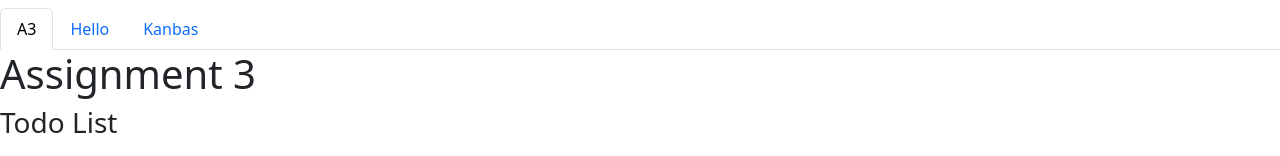
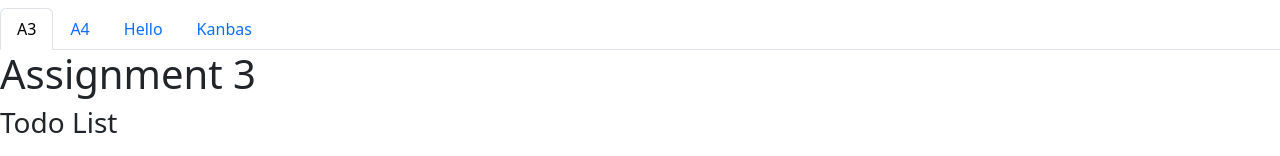
Before and after one commit to dylanmarin/kanbas-react-web-app, a React (Create React App) app: page /hello#/Labs/a3 in a window 1280 px wide. Shown: the top 156 px of the page. Built offline with nearby package versions, Linux system fonts and the light colour scheme.

Commit message:
labs a4 init commit

```diff
--- a/src/App.js
+++ b/src/App.js
@@ -10,7 +10,7 @@
         <HashRouter>
             <div>
                 <Routes>
-                    <Route path="/" element={<Navigate to="/Labs"/>}/>
+                    <Route path="/" element={<Navigate to="/Labs/a3"/>}/>
                     <Route path="/hello" element={<HelloWorld/>}/>
                     <Route path="/Labs/*" element={<Labs/>}/>
                     <Route path="/Kanbas/*" element={<Kanbas/>}/>
--- a/src/Labs/a3/index.js
+++ b/src/Labs/a3/index.js
@@ -9,7 +9,6 @@
 function Assignment3() {
     return (
         <div>
-            <Nav/>
             <h1>Assignment 3</h1>
             <TodoList/>
             <ConditionalOutput/>
--- /dev/null
+++ b/src/Labs/a4/index.js
@@ -0,0 +1,10 @@
+
+function Assignment4() {
+    return (
+        <div>
+            <h1>Assignment 4</h1>
+        </div>
+    );
+}
+
+export default Assignment4;
--- a/src/Labs/index.js
+++ b/src/Labs/index.js
@@ -1,10 +1,18 @@
 import Assignment3 from "./a3";
+import Assignment4 from "./a4";
+import {Navigate, Route, Routes} from "react-router";
+import Nav from "../Nav";
 
 function Labs() {
     return (
-        <div>
-            <Assignment3/>
-        </div>
+        <>
+            <Nav/>
+            <Routes>
+                <Route path="/" element={<Navigate to="/Labs/a3"/>}/>
+                <Route path="/a3" element={<Assignment3/>}/>
+                <Route path="/a4" element={<Assignment4/>}/>
+            </Routes>
+        </>
     );
 }
 
--- a/src/Nav.js
+++ b/src/Nav.js
@@ -6,6 +6,8 @@
         <nav className="nav nav-tabs mt-2">
             <Link to="/Labs/a3"
                   className={`nav-link ${pathname.includes("a3") ? "active" : ""}`}>A3</Link>
+            <Link to="/Labs/a4"
+                  className={`nav-link ${pathname.includes("a4") ? "active" : ""}`}>A4</Link>
             <Link to="/hello"
                   className={`nav-link ${pathname.includes("hello") ? "active" : ""}`}>Hello</Link>
             <Link to="/Kanbas"
```
